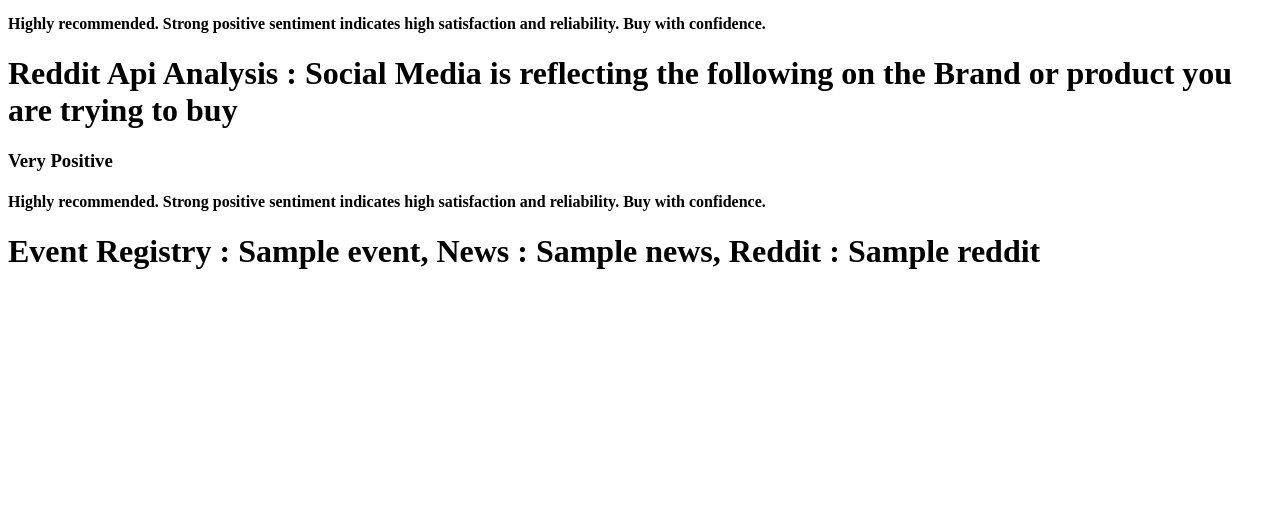
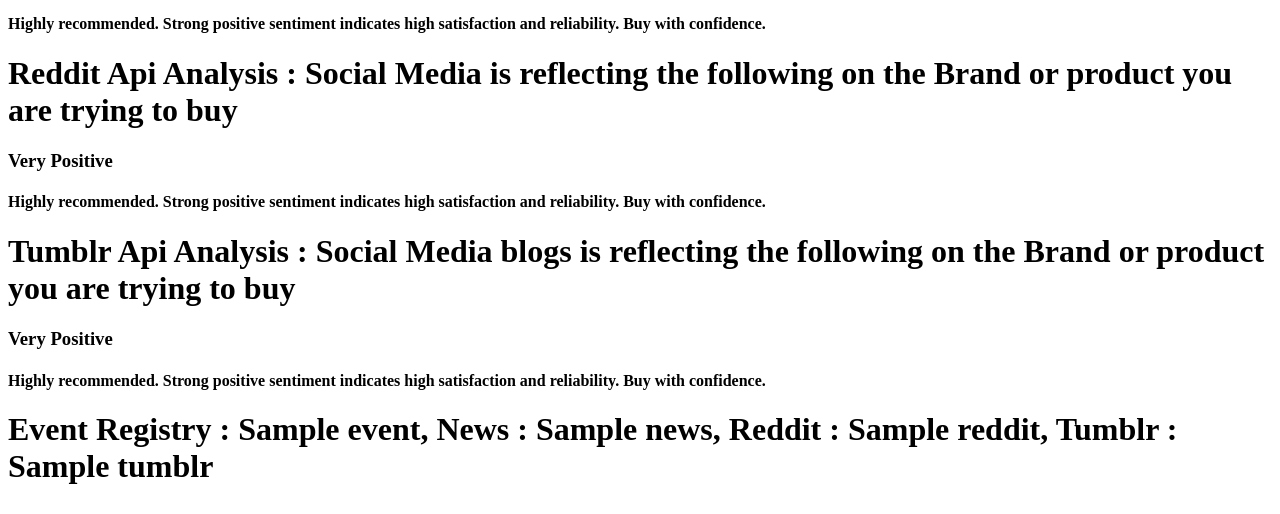
Before and after one commit to PMANOHARAREDDY/BRAND_ANALYZER-BYTE_BUSTERS, a Flask app: template templates/Customer_dashboard.html in a window 1280 px wide. Shown: the part 286-800 px from the top of the page. Run offline with Flask 3, Linux system fonts and the light colour scheme; the template is opened without the code that fills it: most values are stand-ins (such as "Sample title", 1, 10 or a date in 2020).

Commit message:
tumblr API is Integrated

```diff
--- a/app.py
+++ b/app.py
@@ -8,8 +8,9 @@
 from vaderSentiment.vaderSentiment import SentimentIntensityAnalyzer
 from werkzeug.security import generate_password_hash, check_password_hash
 import mysql.connector as sql
+from bs4 import BeautifulSoup
 
-conn = sql.connect(host = "localhost", user = "root" ,password = "password to access your cli", database = "your db")
+conn = sql.connect(host = "localhost", user = "root" ,password = "Pavitra@01", database = "brand_sentineo")
 app = Flask(__name__)
 c = conn.cursor()
 
@@ -29,6 +30,11 @@
 
 # Event Registry Credentials
 event_registry_api_key = '354393d0-e38d-4735-9b99-fd99a8edc17f'
+
+# Tumbler API Credentials
+tumbler_api_key = 'aeFN2SHfTT0Wz4frlZNRKHFa9Zxo6tfgrRpjxJhXmwOCZvOR6R'
+tumbler_api_secret = '94eE6MYEn9JdWXcDKK75VzQOMeTOhn4ne0PftoKXvdinOfHReb'
+
 
 analyzer = SentimentIntensityAnalyzer()
 
@@ -84,9 +90,29 @@
     sentiment = analyzer.polarity_scores(posts[0])['compound']
     return sentiment
 
+# Function for the Tumbler API Data Analysis
+def tumbler_analysis(key):
+    url = f'https://api.tumblr.com/v2/tagged?tag={key}&api_key={tumbler_api_key}'
+    response = requests.get(url)
+    posts = response.json().get('response', [])
+    text_bodies = []
+    for post in posts:
+        if post.get('type') == 'text' and 'body' in post:
+            text_bodies.append(post['body'])
+    clean_bodies = []
+    for html_body in text_bodies:
+        soup = BeautifulSoup(html_body, 'html.parser')
+        for tag in soup(['figure', 'img']):
+            tag.decompose()
+        text = soup.get_text(separator=' ', strip=True)
+        clean_bodies.append(text)
+    sentiment = analyzer.polarity_scores(clean_bodies[0])['compound']
+    return sentiment
+
 # Home Page
 @app.route('/')
 def home():
+    key = "Apple SmartWatch"
     return render_template('login.html')
 
 
@@ -121,19 +147,22 @@
     # reddit_posts = reddit_analyis(key)
     # EventRegistry_posts = EventRegistry_analysis(key)
     # news_articles = news_Analysis(key)
+    # tumblr_blogs = tumbler_analysis(key)
     reddit_posts = 0.663
     EventRegistry_posts = 0.5
     news_articles = 0
-    #return jsonify({"reddit posts":str(reddit_posts) , "Event Registry Articles":str(EventRegistry_posts), "News Articles":str(news_articles)})
+    tumblr_blogs = 0.36
+    # return jsonify({"reddit posts":str(reddit_posts) , "Event Registry Articles":str(EventRegistry_posts), "News Articles":str(news_articles), "tumblr Analysis ": str(tumblr_blogs)})
     if role == 'cus':
         query = "insert into search (email_id, product) values('{}','{}')".format(email_id,key)
         c.execute(query)
         conn.commit()
-        return render_template('Customer_dashboard.html', event = EventRegistry_posts,reddit = reddit_posts, news = news_articles)
+        return render_template('Customer_dashboard.html', event = EventRegistry_posts,reddit = reddit_posts, news = news_articles, tumblr = tumblr_blogs)
     elif role == 'com':
-        return render_template('brand_dashboard.html', event = EventRegistry_posts,reddit = reddit_posts, news = news_articles)
+        return render_template('brand_dashboard.html', event = EventRegistry_posts,reddit = reddit_posts, news = news_articles, tumblr = tumblr_blogs)
     else:
         return "State Bypassed"
+
 
 @app.route('/admin_Dashboard')
 def admin_dashboard():
--- a/templates/Customer_dashboard.html
+++ b/templates/Customer_dashboard.html
@@ -26,17 +26,16 @@
     {% endif %}
 
     <h1>News Api Analysis.... Most Recent News on the Brand or product you are trying to buy</h1>
-    {% if event<=-0.6 %}
+    {% if news<=-0.6 %}
         <h3>Very Negative</h3>
         <h4> Avoid this product. Consistent negative feedback suggests major issues or dissatisfaction. Consider alternatives.</h4>
-    {% elif event<-0.2 %}
+    {% elif news<-0.2 %}
         <h3> Negative </h3>
         <h4>Not recommended. Many users report problems; purchase only if you have no other options or specific needs.</h4>
-
-    {% elif event<0.19 %}
+    {% elif news<0.19 %}
         <h3> Neutral </h3>
         <h4> Proceed with caution. Reviews are mixed; investigate further or consider your specific requirements before buying. </h4>
-    {% elif event<0.59 %}
+    {% elif news<0.59 %}
         <h3> Positive </h3>
         <h4> Recommended. Most users are satisfied, though some minor issues may exist. Good choice for most buyers. </h4>
     {% else %}
@@ -45,23 +44,41 @@
     {% endif %}
 
     <h1>Reddit Api Analysis : Social Media is reflecting the following on the Brand or product you are trying to buy</h1>
-    {% if event<=-0.6 %}
+    {% if reddit<=-0.6 %}
         <h3>Very Negative</h3>
         <h4> Avoid this product. Consistent negative feedback suggests major issues or dissatisfaction. Consider alternatives.</h4>
-    {% elif event<-0.2 %}
+    {% elif reddit<-0.2 %}
         <h3> Negative </h3>
         <h4>Not recommended. Many users report problems; purchase only if you have no other options or specific needs.</h4>
-
-    {% elif event<0.19 %}
+    {% elif reddit<0.19 %}
         <h3> Neutral </h3>
         <h4> Proceed with caution. Reviews are mixed; investigate further or consider your specific requirements before buying. </h4>
-    {% elif event<0.59 %}
+    {% elif reddit<0.59 %}
         <h3> Positive </h3>
         <h4> Recommended. Most users are satisfied, though some minor issues may exist. Good choice for most buyers. </h4>
     {% else %}
         <h3> Very Positive </h3>
         <h4> Highly recommended. Strong positive sentiment indicates high satisfaction and reliability. Buy with confidence. </h4>
     {% endif %}
-    <h1>Event Registry : {{event}}, News : {{news}}, Reddit : {{reddit}}</h1>
+
+    <h1>Tumblr Api Analysis : Social Media blogs is reflecting the following on the Brand or product you are trying to buy</h1>
+    {% if tumblr<=-0.6 %}
+        <h3>Very Negative</h3>
+        <h4> Avoid this product. Consistent negative feedback suggests major issues or dissatisfaction. Consider alternatives.</h4>
+    {% elif tumblr<-0.2 %}
+        <h3> Negative </h3>
+        <h4>Not recommended. Many users report problems; purchase only if you have no other options or specific needs.</h4>
+
+    {% elif tumblr<0.19 %}
+        <h3> Neutral </h3>
+        <h4> Proceed with caution. Reviews are mixed; investigate further or consider your specific requirements before buying. </h4>
+    {% elif tumblr<0.59 %}
+        <h3> Positive </h3>
+        <h4> Recommended. Most users are satisfied, though some minor issues may exist. Good choice for most buyers. </h4>
+    {% else %}
+        <h3> Very Positive </h3>
+        <h4> Highly recommended. Strong positive sentiment indicates high satisfaction and reliability. Buy with confidence. </h4>
+    {% endif %}
+    <h1>Event Registry : {{event}}, News : {{news}}, Reddit : {{reddit}}, Tumblr : {{tumblr}}</h1>
 </body>
 </html>
```
Also changed, not shown: templates/Brand_dashboard.html (+19 -2 lines).
